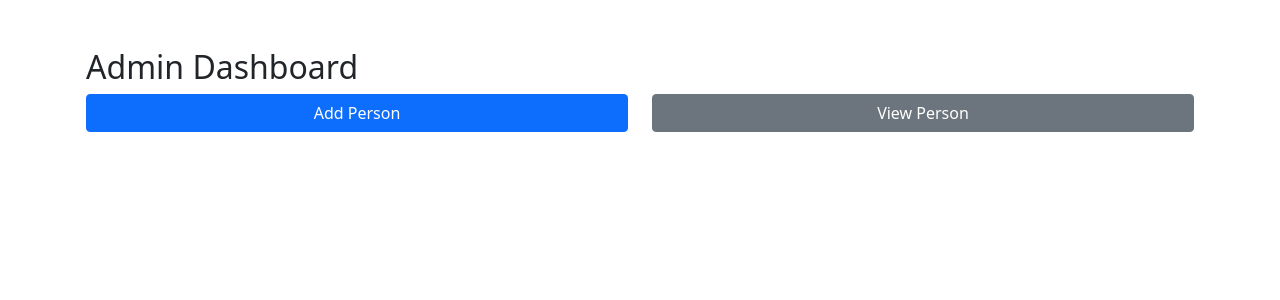
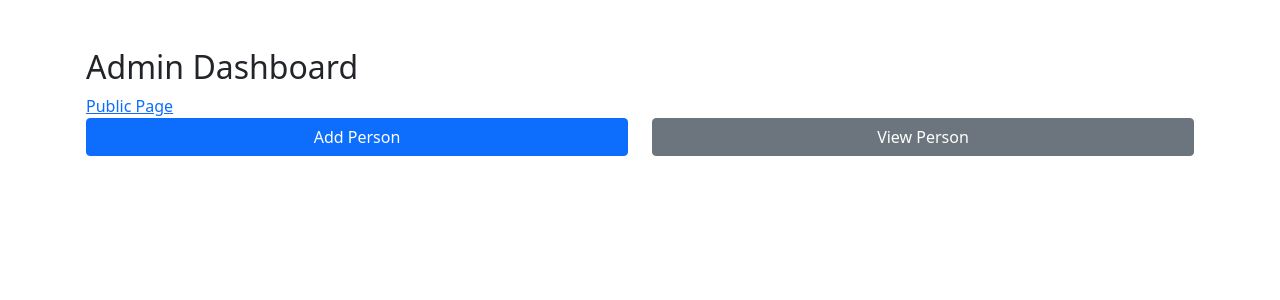
Before and after one commit to techcodedu/exam, a PHP site: page /dashboard.php in a window 1280 px wide. Shown: the top 300 px of the page. Run offline with PHP 8.4, Linux system fonts and the light colour scheme; some libraries are stand-ins or nearby versions.

Commit message:
Update settings.php

```diff
--- a/admin/settings.php
+++ b/admin/settings.php
@@ -1,5 +1,6 @@
 <div class="container mt-5">
     <h2>Admin Dashboard</h2>
+    <a href="/drugmsystem/public/index.php " class="link">Public Page</a>
     <div class="row">
         <div class="col-md-6">
             <a href="/drugmsystem/admin/add_person.php" class="btn btn-primary btn-block mb-3">
```
